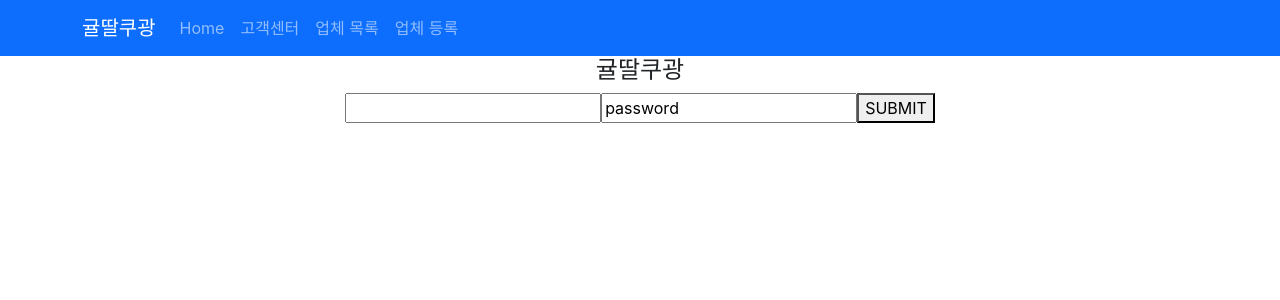
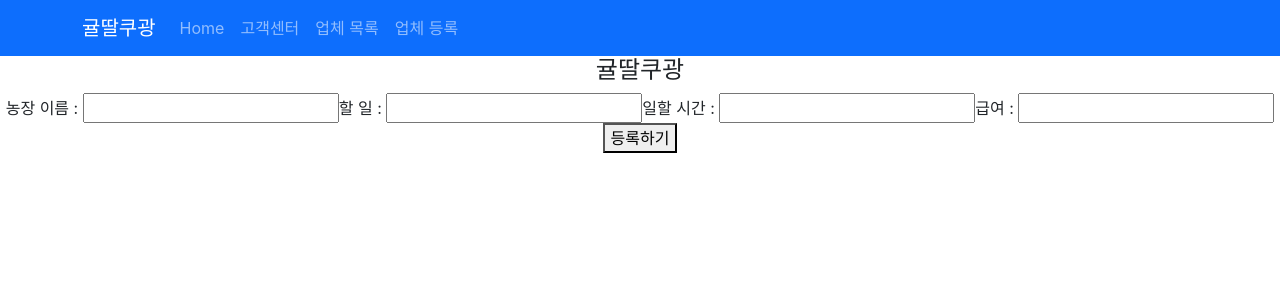
Before and after one commit to amaham1/shop, a React (Create React App) app: page /companyAdd in a window 1280 px wide. Shown: the top 300 px of the page. Built offline with nearby package versions, Linux system fonts and the light colour scheme.

Commit message:
농장 등록 및 조회 구현

```diff
--- a/src/Components/CompanyAdd.js
+++ b/src/Components/CompanyAdd.js
@@ -1,22 +1,53 @@
-import { useState } from 'react'
+import { useState, useEffect } from 'react'
+import axios from 'axios'
 
 function CompanyAdd() {
     const [arr, setArr] = useState();
-    const [form, setForm] = useState();
-    const easy = ({ target: { value } }) => setForm(value);
+    const [form, setForm] = useState( {
+      companyName : "",
+      toDo : "",
+      workTime : "",
+      pay : ""
+    });
+
+    const onChange = (e) => {
+      const { name, value }  = e.target;
+      setForm({
+        ...form,
+        [name]: value,
+      });
+    };
+
+    const post = (e) => {
+      axios.post("/post", form)
+    .then( (res)=>{
+        alert(res.data);
+    })
+    .catch( (res)=> {
+        alert("실패욤");
+    })
+    }
+
     return (
         <div>
-            <form className="col" onSubmit={easy}>
-        <input name="email" />
-        <input
-          value="password"
-          name="password"
-          onChange="password"
-        />
-        <button type="submit" >
-          SUBMIT
-        </button>
-      </form>
+          <form className="col">
+            <label>
+              농장 이름 : <input name="companyName" onChange={onChange}/>
+            </label>
+            <label>
+              할 일 : <input name="toDo" onChange={onChange}/>
+            </label>
+            <label>
+              일할 시간 : <input name="workTime" onChange={onChange}/>
+            </label>
+            <label>
+              급여 :  <input name="pay" onChange={onChange}/>
+            </label>
+
+            <button onClick={post}>
+              등록하기
+            </button>
+        </form>
         </div>
     )
 }
--- a/src/Components/CompanyList.js
+++ b/src/Components/CompanyList.js
@@ -1,6 +1,7 @@
 import { Table } from "react-bootstrap";
 import { useEffect, useState } from "react";
 import axios from "axios";
+import { useNavigate } from 'react-router-dom';
 
 function CompayList() {
     const [comList, setComList] = useState([]);
@@ -35,13 +36,17 @@ function CompayList() {
 }
 
 function Tbody(params) {
+    const history = useNavigate();
     return(
 
         params.comList.map( (e,i)=>{
             return(
-                <tr key={i}>
-                    <td>{i+1}</td>
-                    <td>{e.Name}</td>
+                <tr key={i} onClick={ ()=>{ history("/") }}>
+                    <td>{e.companyNameNum}</td>
+                    <td>{e.companyName}</td>
+                    <td>{e.toDo}</td>
+                    <td>{e.workTime}</td>
+                    <td>{e.pay}</td>
                 </tr>
             )
         })
--- a/src/Components/GoodsDetail.js
+++ b/src/Components/GoodsDetail.js
@@ -24,13 +24,11 @@ function GoodsDetail() {
 
 function Post(msg) {
     console.log(msg);
-    axios.post("/post",{ data : {
+    axios.post("/post",{
         companyName : "귤농장!",
         toDo : "귤따기",
         workTime : "8시간",
         pay : "1000"
-    }
-
     })
     .then( (res)=>{
         alert(res.data);
```
